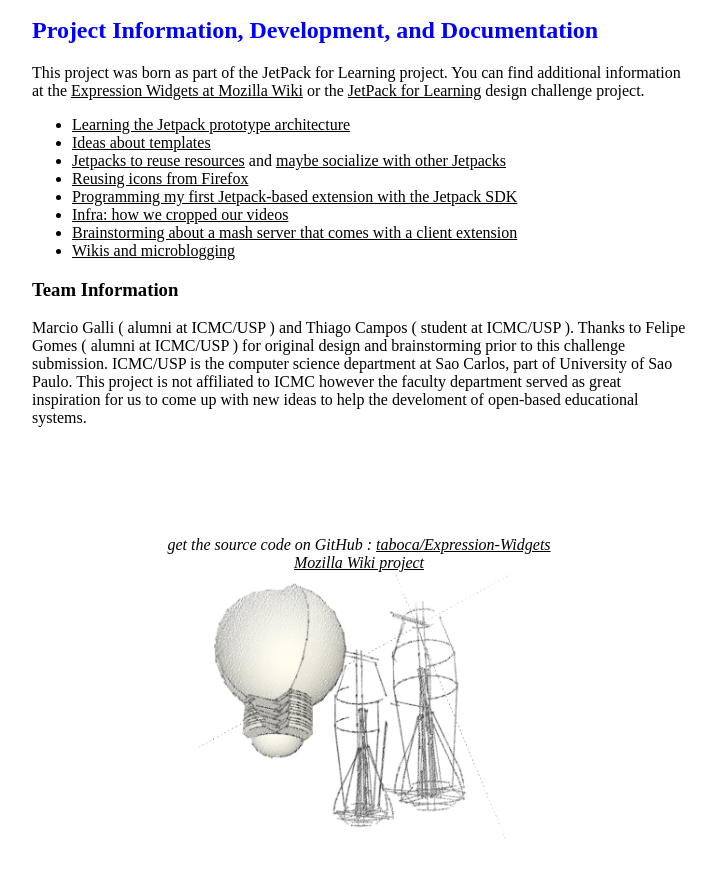
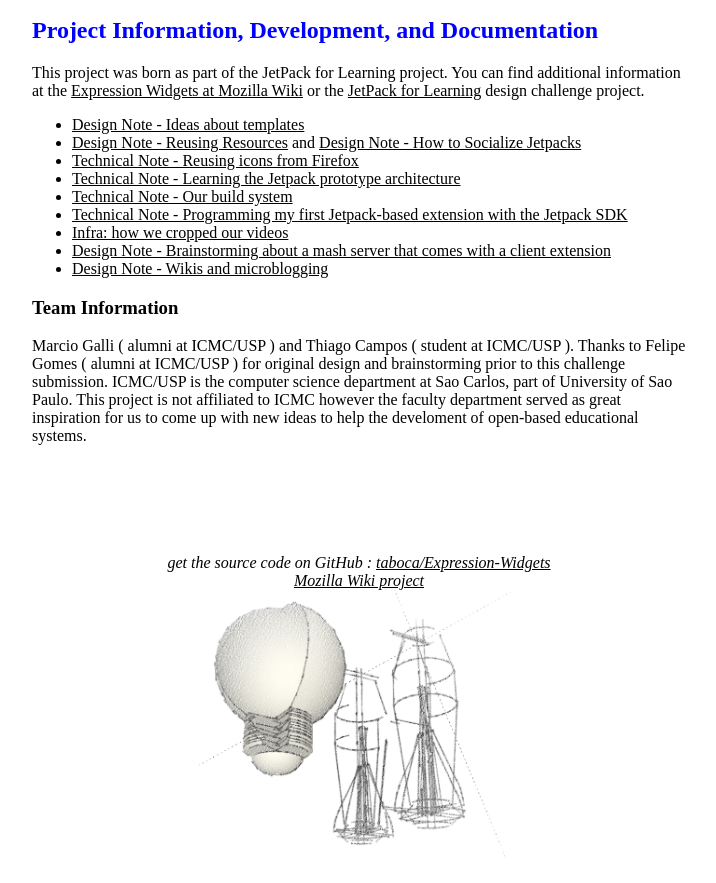
Before and after one commit to taboca/Expression-Widgets, a plain HTML site: page index.html in a window 1280 px wide. Shown: the part 1764-2647 px from the top of the page, without its empty margins (281-997 px from the left). Drawn offline with Linux system fonts and the light colour scheme.

Commit message:
docs cleanup

```diff
--- a/index.html
+++ b/index.html
@@ -126,15 +126,16 @@ In order to run the ExpressionWidgets JetPack application, you will need to do s
  	<p>This project was born as part of the JetPack for Learning project. You can find additional information at the <a href="https://wiki.mozilla.org/Education/Projects/JetpackForLearning/Profiles/expressionWidjets">Expression Widgets at Mozilla Wiki</a> or the <a href="http://design-challenge.mozillalabs.com/jetpack-for-learning/">JetPack for Learning</a> design challenge project. </p>
 
 <ul>
-<li><a href='docs/draft-jetpack-prototype-architecture.html'>Learning the Jetpack prototype architecture</a></li>
-<li><a href='docs/templating.html'>Ideas about templates</a></li>
-<li><a href='docs/resources.html'>Jetpacks to reuse resources</a> and <a href='docs/draft-socialization-apps.txt'>maybe socialize with other Jetpacks</a></li>
-<li><a href='docs/icons.html'>Reusing icons from Firefox</a></li>
-<li><a href='docs/note-example-sdk-example-pt-br.html'>Programming my first Jetpack-based extension with the Jetpack SDK</a></li>
+<li><a href='docs/templating.html'>Design Note - Ideas about templates</a></li>
+<li><a href='docs/resources.html'>Design Note - Reusing Resources</a> and <a href='docs/draft-socialization-apps.txt'>Design Note - How to Socialize Jetpacks</a></li>
+<li><a href='docs/icons.html'>Technical Note - Reusing icons from Firefox</a></li>
+<li><a href='docs/draft-jetpack-prototype-architecture.html'>Technical Note - Learning the Jetpack prototype architecture</a></li>
+<li><a href='docs/build.html'>Technical Note - Our build system</a></li>
+<li><a href='docs/note-example-sdk-example-pt-br.html'>Technical Note - Programming my first Jetpack-based extension with the Jetpack SDK</a></li>
 <li><a href='docs/draft-socialization-apps.txt'>Infra: how we cropped our videos</a></li>
-<li><a href='docs/draft-server-in-the-client.txt'>Brainstorming about a mash server that comes with a client extension</a></li>
+<li><a href='docs/draft-server-in-the-client.txt'>Design Note - Brainstorming about a mash server that comes with a client extension</a></li>
 
-<li><a href='docs/wikis-and-microblogging.txt'>Wikis and microblogging</a></li>
+<li><a href='docs/wikis-and-microblogging.txt'>Design Note - Wikis and microblogging</a></li>
 
 </ul>
 <h3>Team Information</h3>
```
Also changed, not shown: docs/build.html (added, +12 -0 lines).
